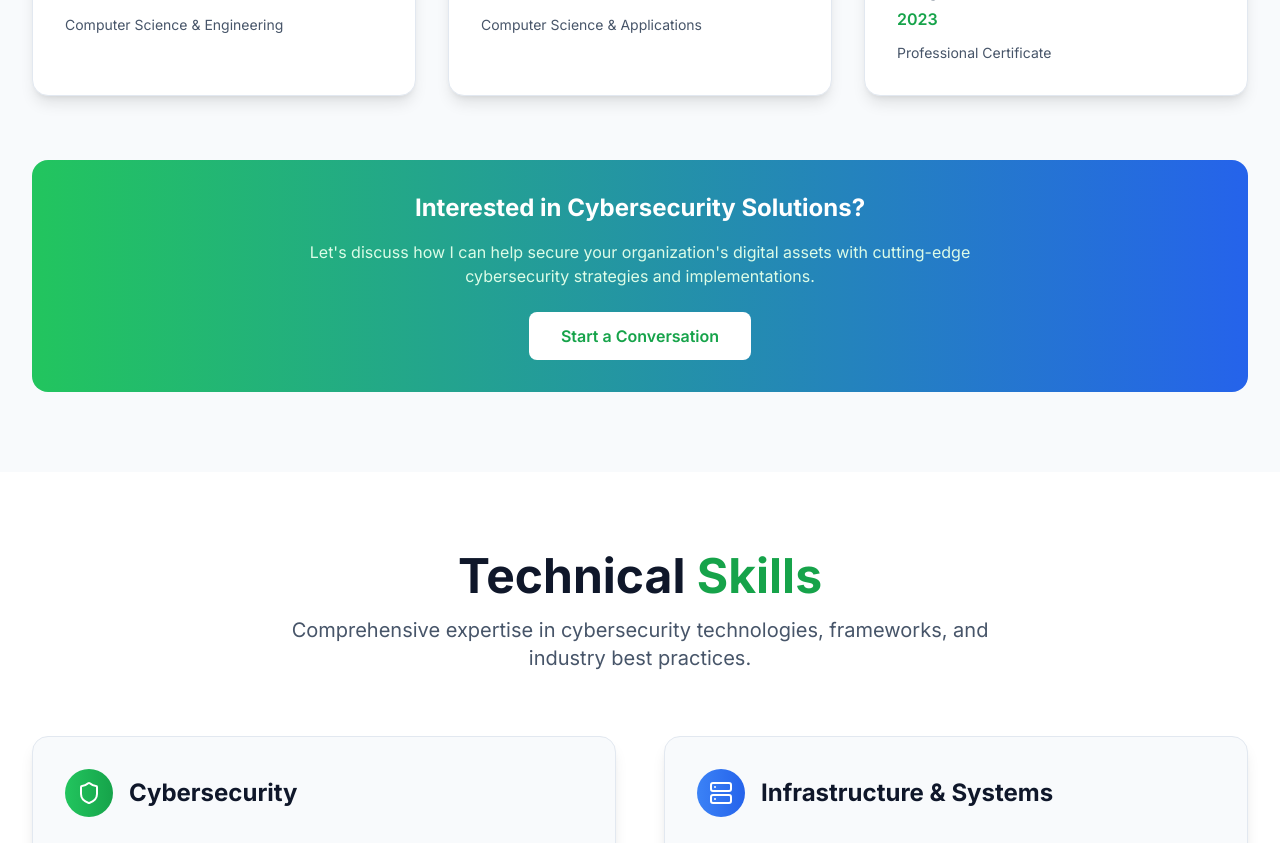
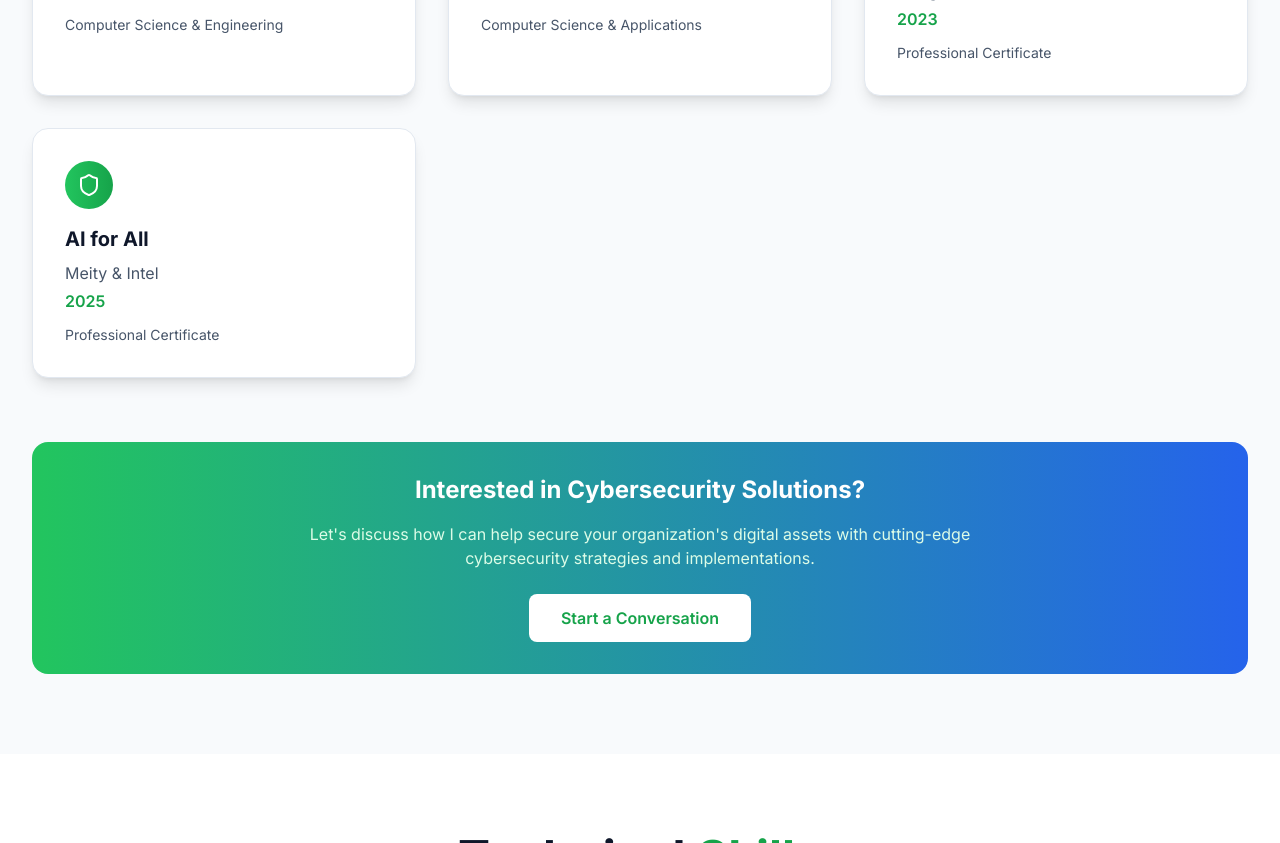
Before and after one commit to Vikram3598/vikram-portfolio, a Next.js app: page / in a window 1280 px wide. Shown: the part 6040-6883 px from the top of the page. Built offline with nearby package versions, Linux system fonts and the light colour scheme.

Commit message:
Update Projects.tsx

```diff
--- a/src/components/Projects.tsx
+++ b/src/components/Projects.tsx
@@ -73,6 +73,14 @@ const Projects = () => {
       title: "Google Cybersecurity Professional",
       issuer: "Google",
       date: "2023",
+      description: "Professional Certificate",
+      icon: <Shield className="w-6 h-6" />,
+      color: "from-cyber-500 to-cyber-600"
+    },
+    {
+      title: "AI for All",
+      issuer: "Meity & Intel",
+      date: "2025",
       description: "Professional Certificate",
       icon: <Shield className="w-6 h-6" />,
       color: "from-cyber-500 to-cyber-600"
```
